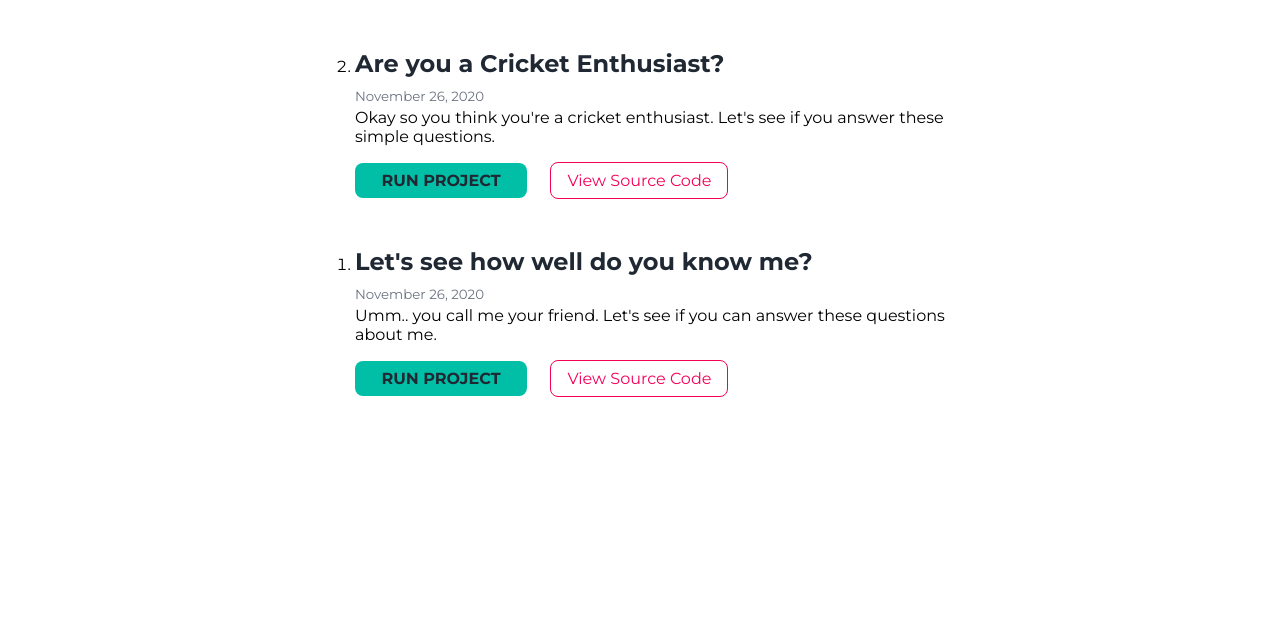
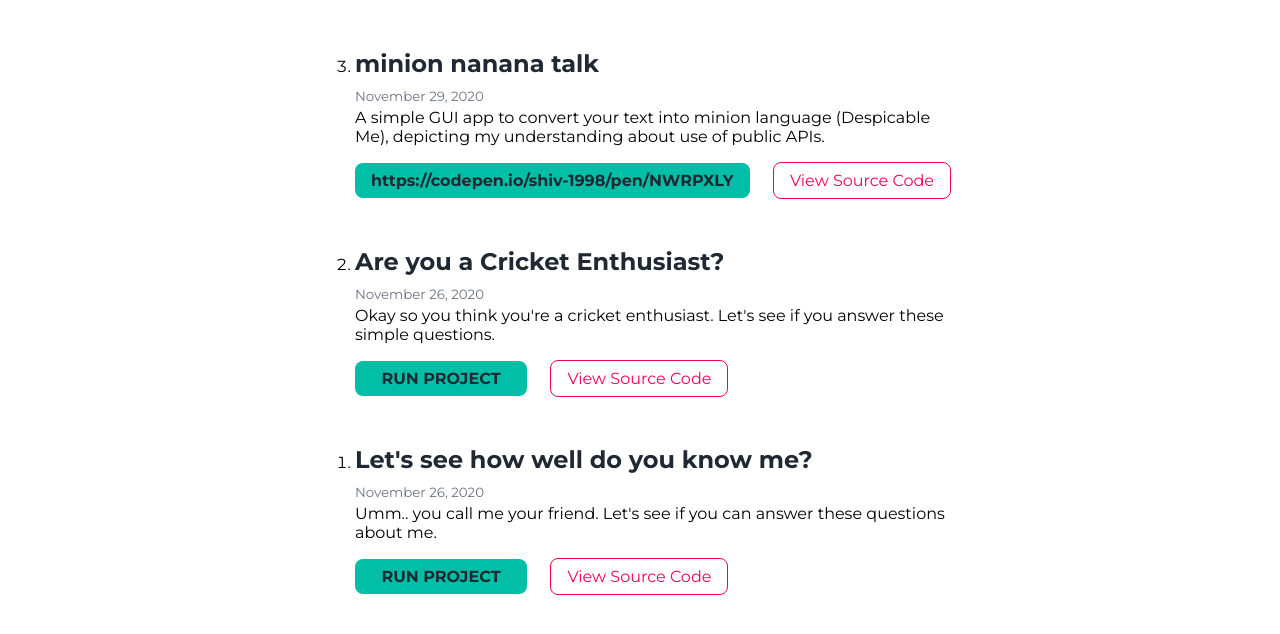
Before and after one commit to Shivaansh-Agarwal/Shivaansh-Portfolio, a plain HTML site: page projects.html in a window 1280 px wide. Shown: the part 184-818 px from the top of the page. Drawn offline with Linux system fonts and the light colour scheme.

Commit message:
Added banana talks UI Project

```diff
--- a/projects.html
+++ b/projects.html
@@ -40,6 +40,17 @@
         <ol reversed>
             <li>
                 <section class="project-section">
+                    <h2 class="project-heading">minion nanana talk</h2>
+                    <small class="date">November 29, 2020</small>
+                    <p class="project-desc">A simple GUI app to convert your text into minion language (Despicable Me), depicting my understanding about use of public APIs.</p>
+                    <a href="https://repl.it/@shivaansh98/neog-Mark1?embed=1&output=1#index.js" target="_blank"
+                        class="link-primary">https://codepen.io/shiv-1998/pen/NWRPXLY</a>
+                    <a href="https://github.com/Shivaansh-Agarwal/neog/tree/main/Week-3/banana-talk"
+                        target="_blank" class="link-tertiary">View Source Code</a>
+                </section>
+            </li>
+            <li>
+                <section class="project-section">
                     <h2 class="project-heading">Are you a Cricket Enthusiast?</h2>
                     <small class="date">November 26, 2020</small>
                     <p class="project-desc">Okay so you think you're a cricket enthusiast. Let's see if you answer these
```
